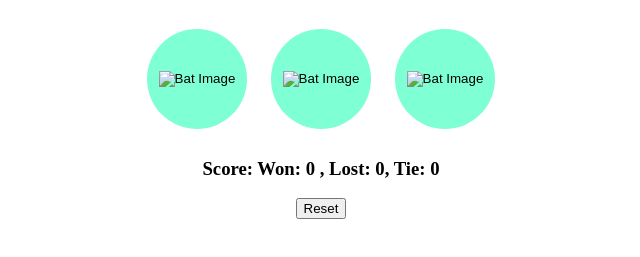
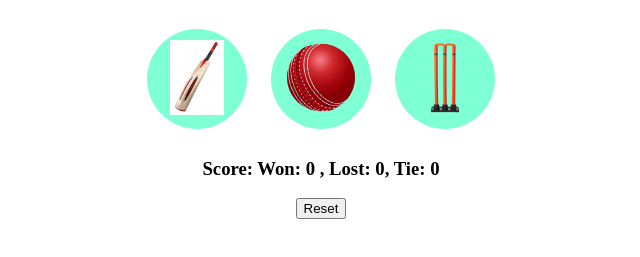
Before and after one commit to Tanyav-rshney/bat-ball-stump-game, a plain HTML site: page index.html in a window 1280 px wide. Shown: the part 61-318 px from the top of the page, without its empty margins (319-959 px from the left). Drawn offline with Linux system fonts and the light colour scheme.

Commit message:
Update index.html

```diff
--- a/index.html
+++ b/index.html
@@ -12,21 +12,21 @@
     let resultMsg = getResult ('Bat' , computerChoice);
     showResult('Bat' , computerChoice , resultMsg);
     ">
-     <img src="images/bat.png" alt="Bat Image" class="choice-image"></button>
+     <img src="bat.png" alt="Bat Image" class="choice-image"></button>
 
     <button class = "choice-button" onclick="
      computerChoice = generateComputerChoice();
      resultMsg = getResult ('Ball' , computerChoice);
      showResult('Ball' , computerChoice , resultMsg);
     ">
-      <img src="images/ball.png" alt="Bat Image" class="choice-image"></button>
+      <img src="ball.png" alt="Bat Image" class="choice-image"></button>
 
     <button class = "choice-button" onclick ="
     computerChoice = generateComputerChoice();
     resultMsg = getResult ('Stump' , computerChoice);
     showResult('Stump' , computerChoice , resultMsg);
     ">
-      <img src="images/stump.png" alt="Bat Image" class="choice-image"></button>
+      <img src="stump.png" alt="Bat Image" class="choice-image"></button>
 
 
    <h3 id="user-move"></h3>
```
